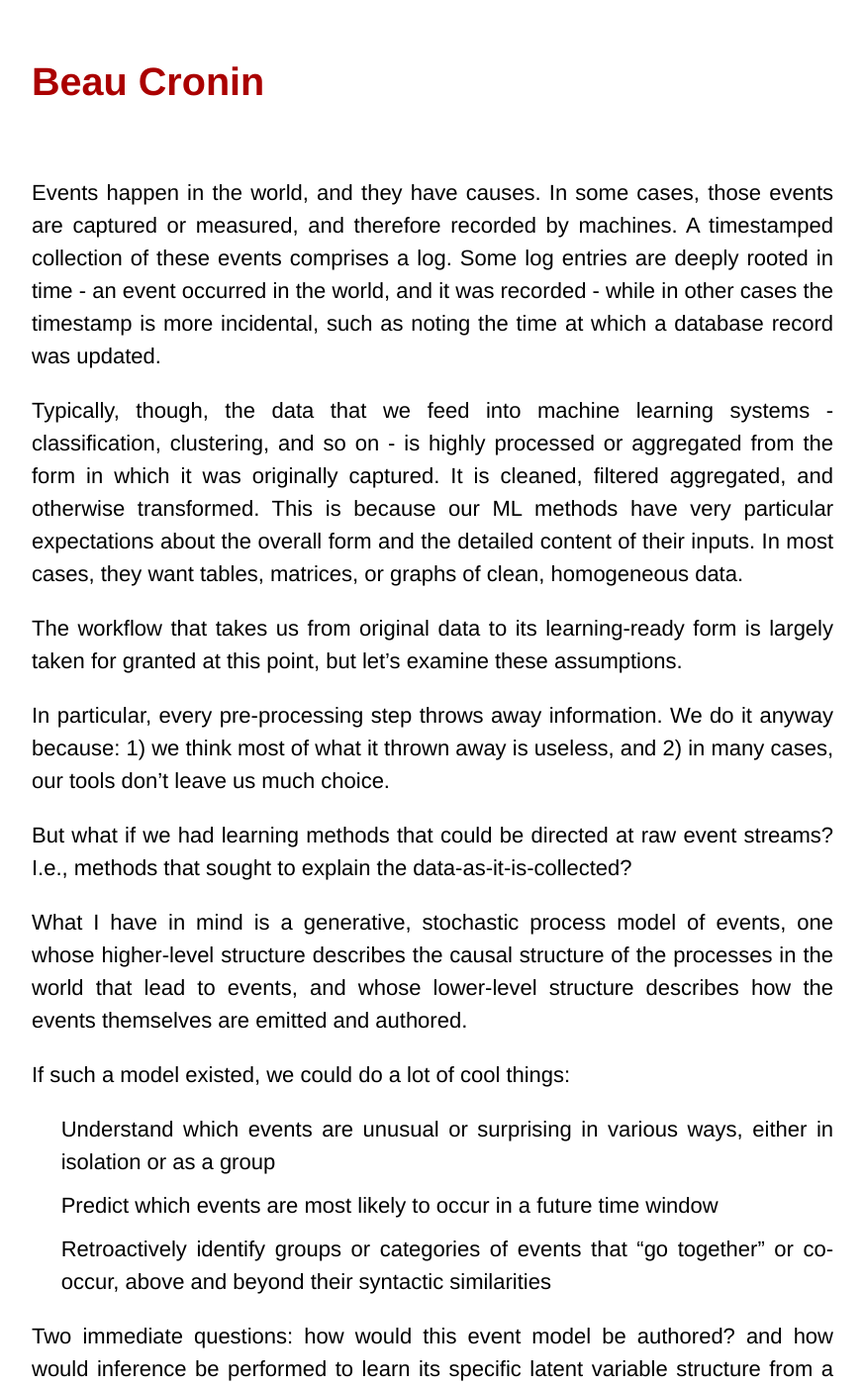
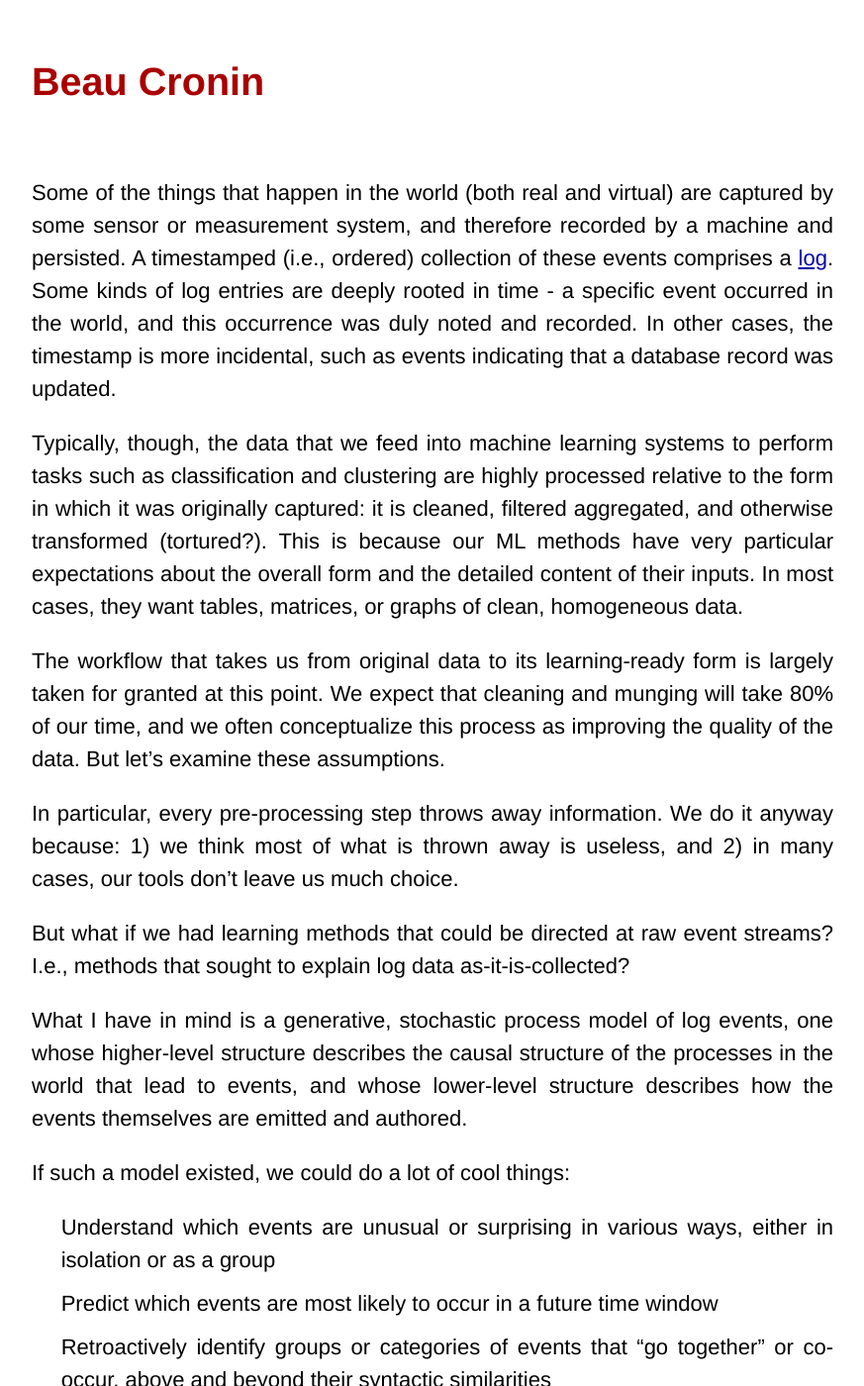
Before and after one commit to beaucronin/beaucronin.github.com, a Jekyll site: the page built from _posts/2014-03-18-generative-logs.markdown, in a window 1280 px wide and 1400 px high. Shown: the whole window at 99% size, without its empty margins (203-1076 px from the left). Built offline with Jekyll 4.4.1, drawn with Linux system fonts in a browser that asks for light colours; comment, search, counter and statistics services are not loaded; some of the changed text lies outside the part shown.

Commit message:
Update 2014-03-18-generative-logs.markdown

```diff
--- a/_posts/2014-03-18-generative-logs.markdown
+++ b/_posts/2014-03-18-generative-logs.markdown
@@ -5,17 +5,17 @@ layout: post
 
 ---
 
-Events happen in the world, and they have causes. In some cases, those events are captured or measured, and therefore recorded by machines. A timestamped collection of these events comprises a log. Some log entries are deeply rooted in time - an event occurred in the world, and it was recorded - while in other cases the timestamp is more incidental, such as noting the time at which a database record was updated.
+Some of the things that happen in the world (both real and virtual) are captured by some sensor or measurement system, and therefore recorded by a machine and persisted. A timestamped (i.e., ordered) collection of these events comprises a [log](http://engineering.linkedin.com/distributed-systems/log-what-every-software-engineer-should-know-about-real-time-datas-unifying). Some kinds of log entries are deeply rooted in time - a specific event occurred in the world, and this occurrence was duly noted and recorded. In other cases, the timestamp is more incidental, such as events indicating that a database record was updated.
 
-Typically, though, the data that we feed into machine learning systems - classification, clustering, and so on - is highly processed or aggregated from the form in which it was originally captured. It is cleaned, filtered aggregated, and otherwise transformed. This is because our ML methods have very particular expectations about the overall form and the detailed content of their inputs. In most cases, they want tables, matrices, or graphs of clean, homogeneous data.
+Typically, though, the data that we feed into machine learning systems to perform tasks such as classification and clustering are highly processed relative to the form in which it was originally captured: it is cleaned, filtered aggregated, and otherwise transformed (tortured?). This is because our ML methods have very particular expectations about the overall form and the detailed content of their inputs. In most cases, they want tables, matrices, or graphs of clean, homogeneous data.
 
-The workflow that takes us from original data to its learning-ready form is largely taken for granted at this point, but let's examine these assumptions.
+The workflow that takes us from original data to its learning-ready form is largely taken for granted at this point. We expect that cleaning and munging will take 80% of our time, and we often conceptualize this process as improving the quality of the data. But let's examine these assumptions.
 
-In particular, every pre-processing step throws away information. We do it anyway because: 1) we think most of what it thrown away is useless, and 2) in many cases, our tools don't leave us much choice.
+In particular, every pre-processing step throws away information. We do it anyway because: 1) we think most of what is thrown away is useless, and 2) in many cases, our tools don't leave us much choice.
 
-But what if we had learning methods that could be directed at raw event streams? I.e., methods that sought to explain the data-as-it-is-collected?
+But what if we had learning methods that could be directed at raw event streams? I.e., methods that sought to explain log data as-it-is-collected?
 
-What I have in mind is a generative, stochastic process model of events, one whose higher-level structure describes the causal structure of the processes in the world that lead to events, and whose lower-level structure describes how the events themselves are emitted and authored.
+What I have in mind is a generative, stochastic process model of log events, one whose higher-level structure describes the causal structure of the processes in the world that lead to events, and whose lower-level structure describes how the events themselves are emitted and authored.
 
 If such a model existed, we could do a lot of cool things:
 
```
Also changed, not shown: other parts of _posts/2014-03-18-generative-logs.markdown (+2 -2 lines).
